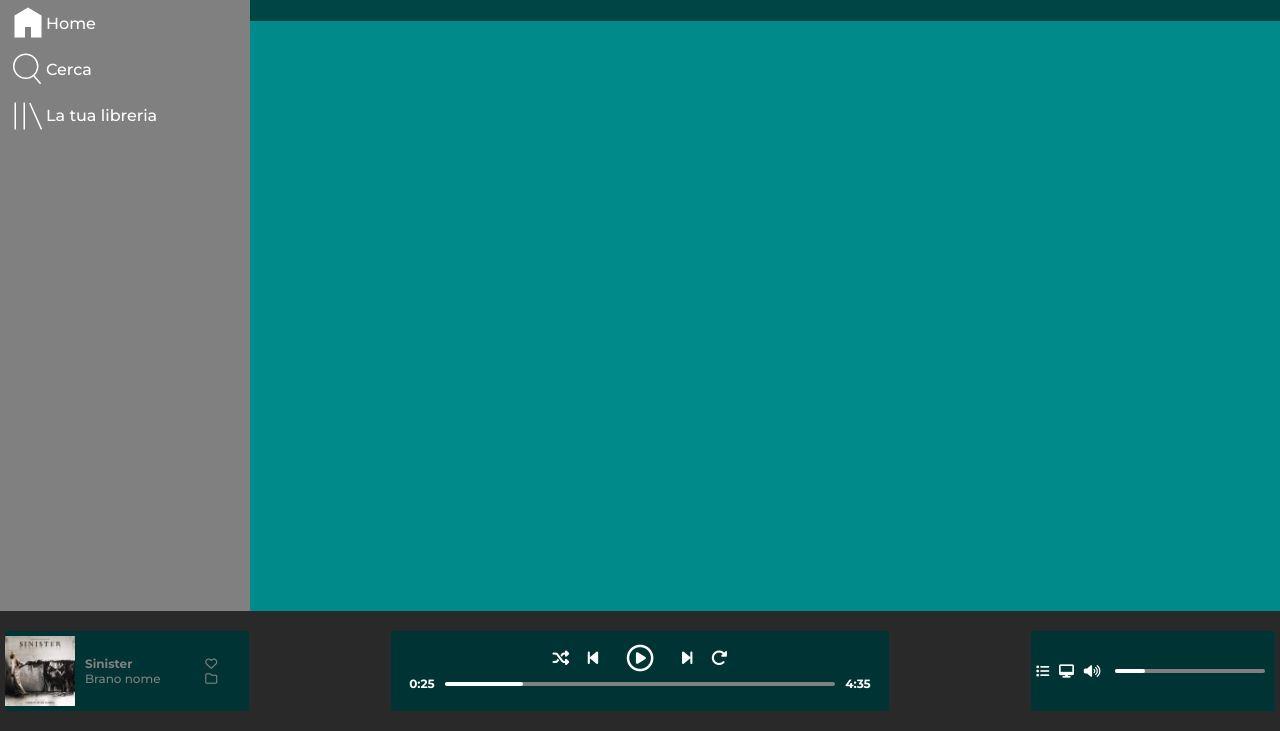
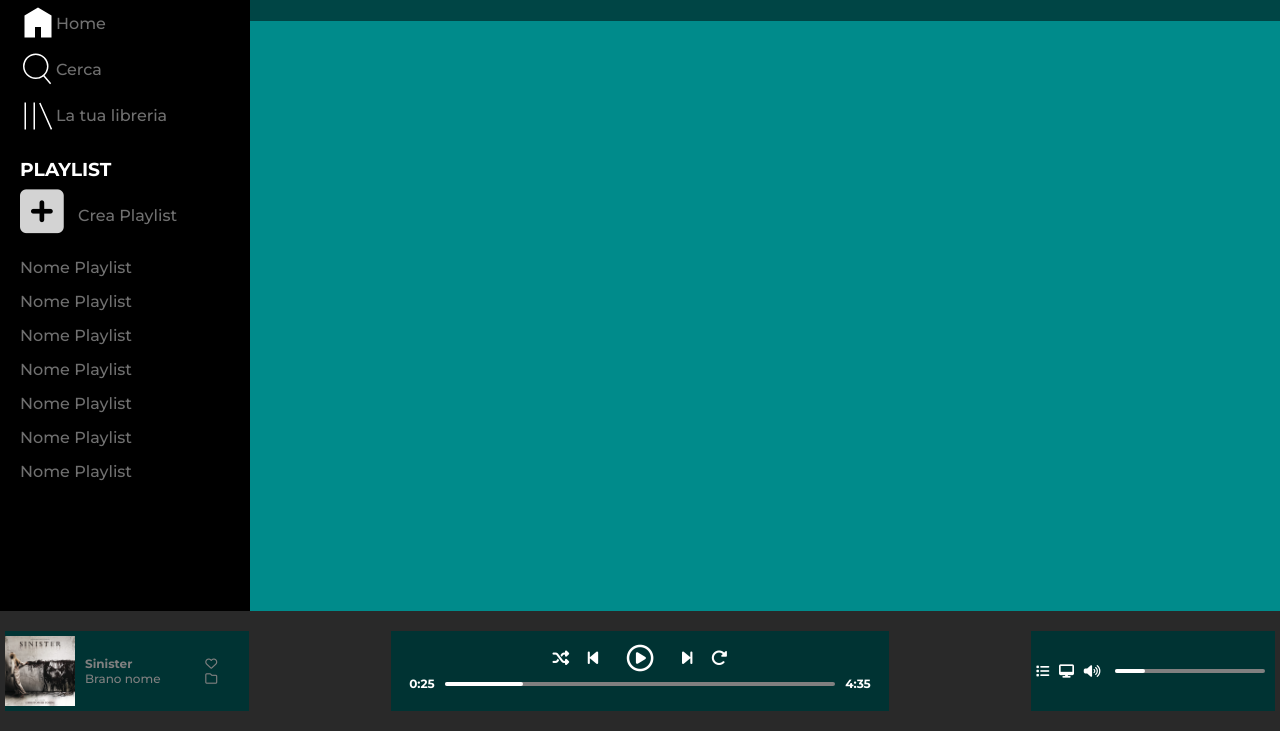
Before and after one commit to GiovanniZumbo/html-css-spotifyweb, a plain HTML site: page index.html in a window 1280 px wide. Shown: the part 69-800 px from the top of the page. Drawn offline with Linux system fonts and the light colour scheme.

Commit message:
Added new-playlist

```diff
--- a/css/responsive.css
+++ b/css/responsive.css
@@ -1,6 +1,14 @@
 @media screen and (min-width: 576px) {
     .sidebar {
         flex-basis: 250px;
+    }
+
+    .hidden {
+        display: block;
+    }
+
+    .sidebar {
+        padding: 10px 20px;
     }
 
 }
--- a/css/style.css
+++ b/css/style.css
@@ -1,3 +1,8 @@
+:root {
+    --text-grey: #707070;
+}
+
+
 /* Css reset */
 
 * {
@@ -36,6 +41,14 @@ a {
     text-decoration: none;
 }
 
+.hidden {
+    display: none;
+}
+
+ul {
+    list-style-type: none;
+}
+
 /* Colors */
 
 
@@ -56,26 +69,21 @@ main {
 /*---- Sidebar ----*/
 
 .sidebar {
-    flex-basis: 40px;
-    background-color: grey;
+    flex-basis: 50px;
+    background-color: black;
     flex-shrink: 0;
 
     padding: 10px 10px;
-}
-
-
-.sidebar-top {
-    max-width: 100%;
 }
 
 .sidebar-logo img {
     max-width: 40px;
 }
 
+/* Sidebar-home */
 
 .sidebar-home img {
     width: 36px;
-    display: inline-block
 }
 
 .home-section {
@@ -84,9 +92,29 @@ main {
     padding: 5px 0;
 }
 
-.hidden a {
-    /* display: none; */
+.home-section a {
+    color: var(--text-grey);
+}
+
+.playlist {
+    margin: 20px 0;
+    color: var(--text-grey);
+}
+
+.playlist h3 {
     color: white;
+}
+
+.new-playlist i {
+    font-size: 50px;
+    margin: 30px 0;
+    color: lightgray;
+    padding-right: 10px;
+    border-radius: 0px;
+}
+
+.playlist li {
+    margin: 15px 0;
 }
 
 
--- a/index.html
+++ b/index.html
@@ -42,6 +42,24 @@
                                 tua libreria</a></span>
                     </div>
                 </div>
+            </div>
+
+            <div class="playlist hidden">
+                <h3> PLAYLIST</h3>
+                <div class="new-playlist">
+                    <i class="fa-solid fa-square-plus fa-2xl"></i>
+                    <span>Crea Playlist</span>
+                </div>
+                <ul>
+                    <li>Nome Playlist</li>
+                    <li>Nome Playlist</li>
+                    <li>Nome Playlist</li>
+                    <li>Nome Playlist</li>
+                    <li>Nome Playlist</li>
+                    <li>Nome Playlist</li>
+                    <li>Nome Playlist</li>
+                </ul>
+
             </div>
 
             <div class="sidebar-user"></div>
```
